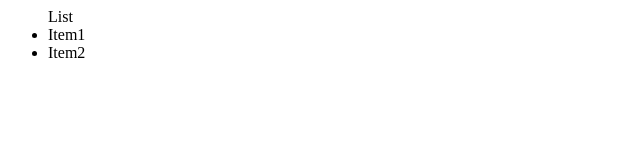
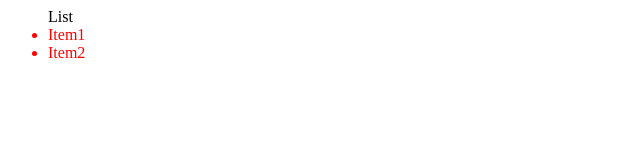
Before and after one commit to ratchazo/CSS-Exercise, a plain HTML site: page index.html in a window 1280 px wide. Shown: the full height of the page, 0-640 px from the left. Drawn offline with Linux system fonts and the light colour scheme.

Commit message:
updated index page

```diff
--- a/index.html
+++ b/index.html
@@ -1,8 +1,16 @@
 <html>
+    <head>
+       <link rel="stylesheet" href="styles.css">
+       <style>
+           li {
+            color: red;
+             }
+       </style>
+    </head>
     <body>
         <ul>
             List
-            <li>Item1</li>
+            <li styles="color:blue;">Item1</li>
             <li>Item2</li>
         </ul>
     </body>
```
